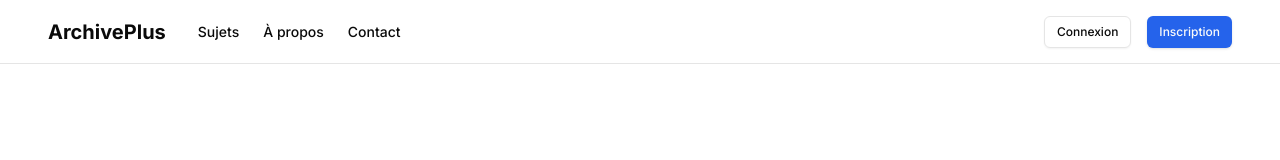
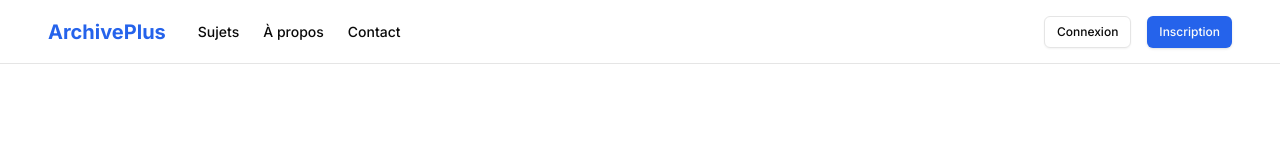
Before and after one commit to Archive-Hub-Dschang/archiv-plus-front-end, a Next.js app: page /login in a window 1280 px wide. Shown: the top 160 px of the page. Built offline with nearby package versions, Linux system fonts and the light colour scheme.

Commit message:
feat:modification de la couleur du logo

```diff
--- a/src/components/layouts/visitor-layout.tsx
+++ b/src/components/layouts/visitor-layout.tsx
@@ -12,7 +12,7 @@ export function VisitorLayout({ children }: VisitorLayoutProps) {
       <header className="flex justify-between h-16 px-4 sticky top-0 z-50 w-full border-b bg-background/95 backdrop-blur supports-[backdrop-filter]:bg-background/60 md:px-12">
           <div className="flex items-center gap-2">
             <Link href="/" className="flex items-center gap-2">
-              <span className="text-xl font-bold">ArchivePlus</span>
+              <span className="text-xl text-blue-600 font-bold">ArchivePlus</span>
             </Link>
             <nav className="hidden md:flex gap-6 ml-6">
               <Link href="/subjects" className="text-sm font-medium transition-colors hover:text-primary">Sujets</Link>
```
